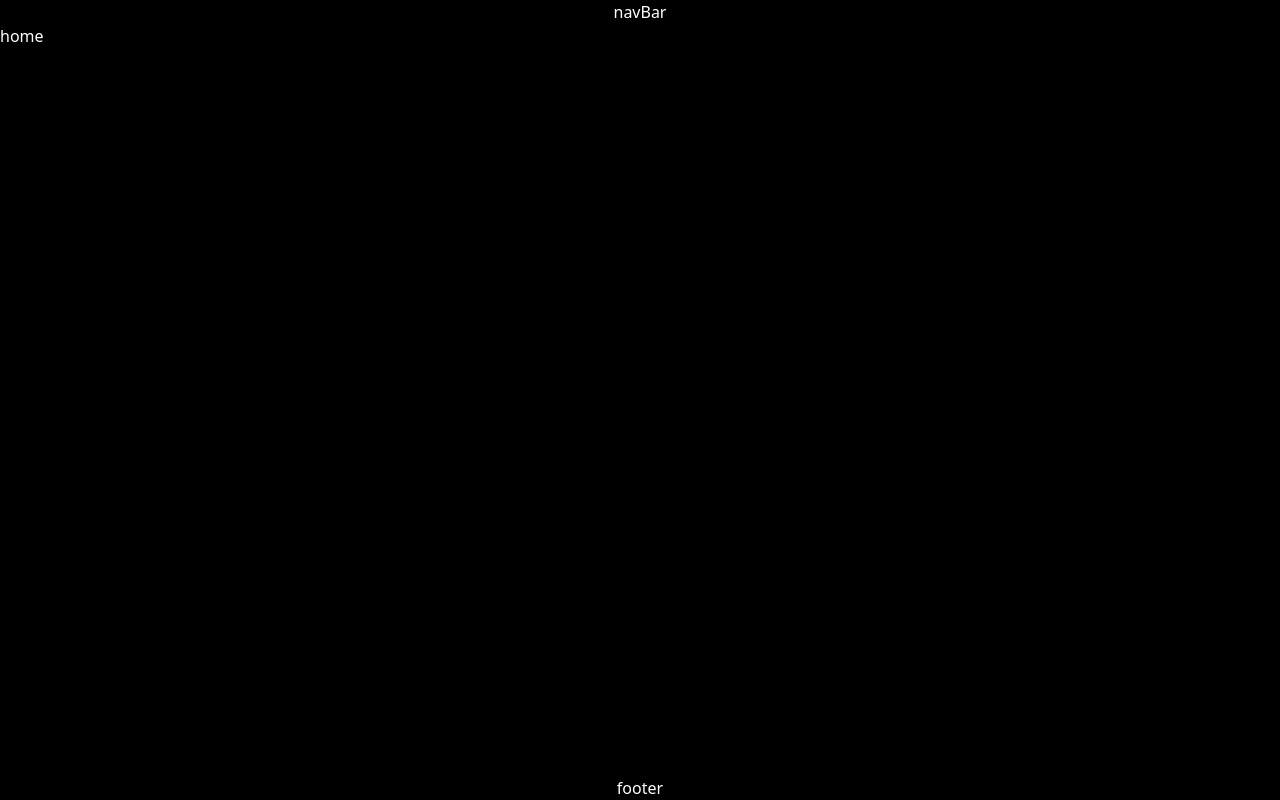
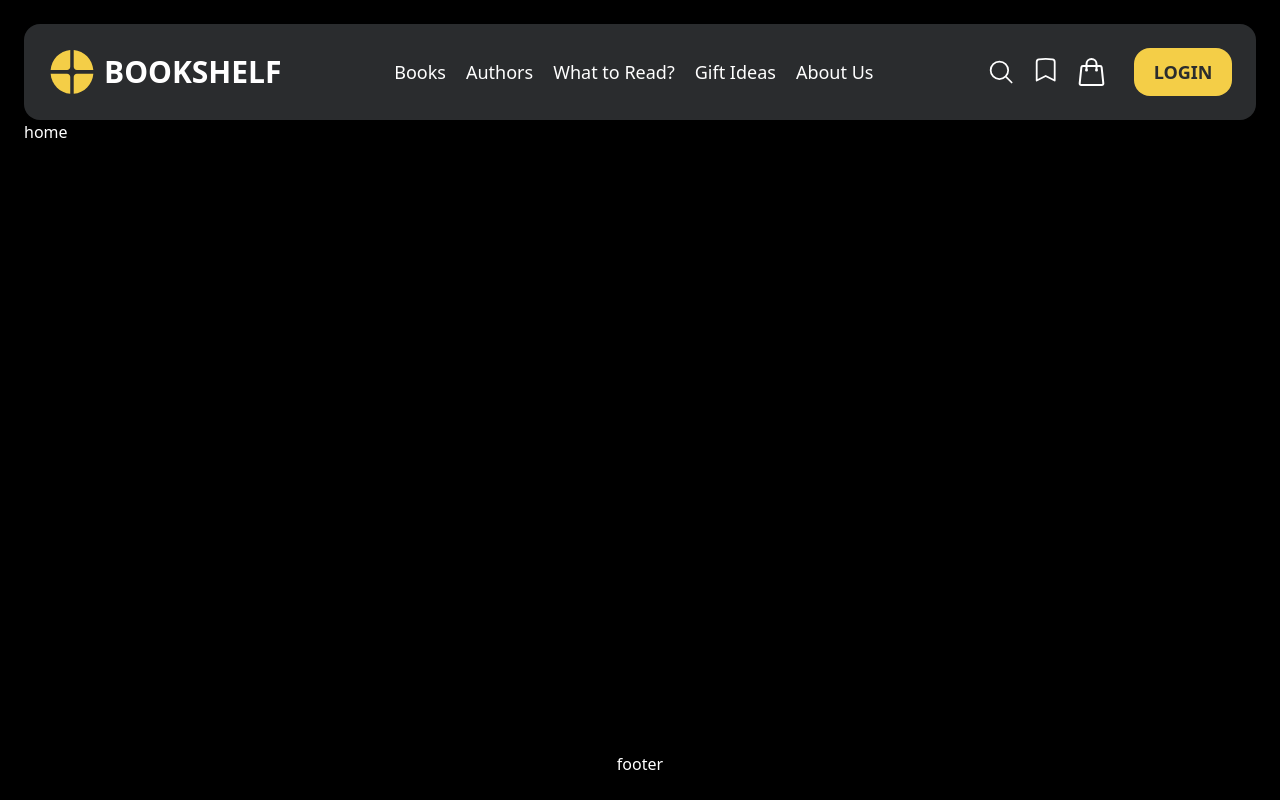
Before and after one commit to abdullahnadeemdev/bookshelf, a React (Vite) app: page / in a window 1280 px wide. Built offline with nearby package versions, Linux system fonts and the light colour scheme.

Commit message:
navbar with responsiveness

```diff
--- /dev/null
+++ b/src/assets/icons/BookmarkIcon.jsx
@@ -0,0 +1,23 @@
+import React from "react";
+
+export const BookmarkIcon = ({ className, ...props }) => {
+  return (
+    <svg
+      width={22}
+      height={25}
+      viewBox="0 0 17 20"
+      className={`xl:h-6 xl:w-6 ${className}`}
+      fill="none"
+      xmlns="http://www.w3.org/2000/svg"
+      {...props}
+    >
+      <path
+        d="M13.8433 1.07241C14.9439 1.20014 15.75 2.149 15.75 3.25699V18.75L8.25 15L0.75 18.75V3.25699C0.75 2.149 1.55608 1.20014 2.65668 1.07241C4.49156 0.859466 6.358 0.75 8.25 0.75C10.142 0.75 12.0084 0.859466 13.8433 1.07241Z"
+        stroke="white"
+        strokeWidth={1.5}
+        strokeLinecap="round"
+        strokeLinejoin="round"
+      />
+    </svg>
+  );
+};
--- /dev/null
+++ b/src/assets/icons/CartIcon.jsx
@@ -0,0 +1,23 @@
+import React from "react";
+
+export const CartIcon = ({ className, ...props }) => {
+  return (
+    <svg
+      width={25}
+      height={26}
+      viewBox="0 0 20 21"
+      fill="none"
+      className={`xl:h-7 xl:w-7 ${className}`}
+      xmlns="http://www.w3.org/2000/svg"
+      {...props}
+    >
+      <path
+        d="M13.3755 9V4.5C13.3755 2.42893 11.6966 0.75 9.62548 0.75C7.55442 0.75 5.87548 2.42893 5.87548 4.5V9M17.2315 7.00723L18.4947 19.0072C18.5646 19.6715 18.0438 20.25 17.3758 20.25H1.87512C1.20721 20.25 0.686382 19.6715 0.756302 19.0072L2.01946 7.00723C2.07973 6.43466 2.56255 6 3.13828 6H16.1127C16.6884 6 17.1712 6.43466 17.2315 7.00723ZM6.25048 9C6.25048 9.20711 6.08259 9.375 5.87548 9.375C5.66838 9.375 5.50048 9.20711 5.50048 9C5.50048 8.79289 5.66838 8.625 5.87548 8.625C6.08259 8.625 6.25048 8.79289 6.25048 9ZM13.7505 9C13.7505 9.20711 13.5826 9.375 13.3755 9.375C13.1684 9.375 13.0005 9.20711 13.0005 9C13.0005 8.79289 13.1684 8.625 13.3755 8.625C13.5826 8.625 13.7505 8.79289 13.7505 9Z"
+        stroke="white"
+        strokeWidth={1.5}
+        strokeLinecap="round"
+        strokeLinejoin="round"
+      />
+    </svg>
+  );
+};
--- /dev/null
+++ b/src/assets/icons/Index.js
@@ -0,0 +1,4 @@
+export { SearchIcon } from "./SearchIcon";
+export { BookmarkIcon } from "./BookmarkIcon";
+export { CartIcon } from "./CartIcon";
+export { MenuIcon } from "./MenuIcon";
--- /dev/null
+++ b/src/assets/icons/MenuIcon.jsx
@@ -0,0 +1,24 @@
+import React from "react";
+
+const MenuIcon = ({ height, width, ...props }) => {
+  return (
+    <svg
+      xmlns="http://www.w3.org/2000/svg"
+      width={width || 24}
+      height={height || 24}
+      stroke="currentColor"
+      className="w-5 h-5"
+      fill="none"
+      viewBox="0 0 24 24"
+      {...props}
+    >
+      <path
+        strokeLinecap="round"
+        strokeLinejoin="round"
+        strokeWidth="2"
+        d="M4 6h16M4 12h8m-8 6h16"
+      ></path>
+    </svg>
+  );
+};
+export { MenuIcon };
--- /dev/null
+++ b/src/assets/icons/SearchIcon.jsx
@@ -0,0 +1,19 @@
+export const SearchIcon = ({ className, ...props }) => {
+  return (
+    <svg
+      viewBox="0 0 24 24"
+      fill="none"
+      className={`xl:h-7 xl:w-7 ${className}`}
+      xmlns="http://www.w3.org/2000/svg"
+      {...props}
+    >
+      <path
+        d="M22 21L16.8033 15.8033M16.8033 15.8033C18.1605 14.4461 19 12.5711 19 10.5C19 6.35786 15.6421 3 11.5 3C7.35786 3 4 6.35786 4 10.5C4 14.6421 7.35786 18 11.5 18C13.5711 18 15.4461 17.1605 16.8033 15.8033Z"
+        stroke="white"
+        strokeWidth={1.5}
+        strokeLinecap="round"
+        strokeLinejoin="round"
+      />
+    </svg>
+  );
+};
--- /dev/null
+++ b/src/assets/svgs/Logo.jsx
@@ -0,0 +1,28 @@
+export const Logo = ({ className, ...props }) => {
+  return (
+    <svg
+      className={`xl:h-11 xl:w-12 ${className}`}
+      viewBox="0 0 34 35"
+      fill="none"
+      xmlns="http://www.w3.org/2000/svg"
+      {...props}
+    >
+      <path
+        d="M15.6136 0.187798V13.3999C15.6136 14.8299 14.4822 15.9898 13.0846 15.9898H0C0.665199 7.47509 7.29321 0.682455 15.6052 0C15.6112 0.0625993 15.6124 0.123971 15.6124 0.187798H15.6136Z"
+        fill="#F4CE47"
+      />
+      <path
+        d="M33.9815 15.9899H20.8969C19.5006 15.9899 18.3679 14.83 18.3679 13.4001V0.18792C18.3679 0.124093 18.3703 0.0614939 18.3751 0.00012207C26.6871 0.682577 33.3163 7.47521 33.9803 15.9899H33.9815Z"
+        fill="#F4CE47"
+      />
+      <path
+        d="M15.6136 21.3995V34.6128C15.6136 34.6754 15.6112 34.7368 15.6064 34.7994C7.29321 34.1157 0.665199 27.3255 0 18.8108H13.0846C14.4822 18.8108 15.6136 19.9695 15.6136 21.3995Z"
+        fill="#F4CE47"
+      />
+      <path
+        d="M33.9815 18.8106C33.3163 27.3253 26.6883 34.1155 18.3763 34.7979C18.3703 34.7353 18.3691 34.6739 18.3691 34.6113V21.398C18.3691 19.968 19.5018 18.8093 20.8981 18.8093H33.9827L33.9815 18.8106Z"
+        fill="#F4CE47"
+      />
+    </svg>
+  );
+};
--- /dev/null
+++ b/src/assets/svgs/index.js
@@ -0,0 +1 @@
+export { Logo } from "./Logo";
--- /dev/null
+++ b/src/components/shared/button/Button.jsx
@@ -0,0 +1,17 @@
+const Button = ({ children, variant, className, ...props }) => {
+  return (
+    <button
+      {...props}
+      className={`rounded-2xl font-semibold  duration-500 ease-out cursor-pointer
+           w-fit hover:scale-105 px-3 py-2 text-xs xs:px-4  xs:py-2.5 xs:text-sm lg:px-[19.5px] sm:py-2.5 lg:text-lg ${
+             variant === "outline"
+               ? "bg-white text-black border shadow-none border-grey hover:border-purple  flex justify-center group hover:text-purple"
+               : "text-grayBg bg-yellow "
+           } ${className} `}
+    >
+      {children}
+    </button>
+  );
+};
+
+export default Button;
--- a/src/components/shared/navBar/navBar.jsx
+++ b/src/components/shared/navBar/navBar.jsx
@@ -1,7 +1,86 @@
-import React from "react";
+import { Logo } from "../../../assets/svgs";
+import { CartIcon } from "../../../assets/icons";
+import { SearchIcon } from "../../../assets/icons";
+import { BookmarkIcon } from "../../../assets/icons";
+import { MenuIcon } from "../../../assets/icons";
+import Button from "../button/Button";
+import { useState } from "react";
+import { menuArr } from "../../../utils/utils";
 
 const NavBar = () => {
-  return <div>navBar</div>;
+  const [click, setClick] = useState(false);
+  const handleClick = () => {
+    setClick(!click);
+  };
+
+  return (
+    <div className="w-full">
+      <div className="bg-grayBg rounded-2xl w-full p-6 hidden md:block">
+        <div className=" flex items-center justify-between">
+          <div className="flex items-center gap-2 ">
+            <Logo className="h-7 w-8 lg:h-9 lg:w-10" />
+            <p className="font-semibold text-lg lg:text-2xl xl:text-3xl">
+              BOOKSHELF
+            </p>
+          </div>
+
+          <ul className="list-none flex gap-1 text-xs lg:text-base lg:gap-3 xl:gap-5 xl:text-lg ">
+            {menuArr.map((item, index) => (
+              <li key={index}>{item}</li>
+            ))}
+          </ul>
+          <div className="flex items-center ">
+            <ul className="flex gap-0.5 lg:gap-2 xl:gap-5 mr-3">
+              <li>
+                <SearchIcon className="h-4 w-4 lg:h-5.5 lg:w-5.5" />
+              </li>
+              <li>
+                <BookmarkIcon className=" h-3.5 w-3.5 lg:h-5 lg:w-5" />
+              </li>
+              <li>
+                <CartIcon className=" h-3.5 w-3.5 lg:h-5 lg:w-5" />
+              </li>
+            </ul>
+            <div>
+              <Button className="ml:2 lg:ml-4">LOGIN</Button>
+            </div>
+          </div>
+        </div>
+      </div>
+      <div className="max-w-9/12 md:hidden">
+        <div className="flex items-center gap-3 pl-px lg:pl-5 xl:pl-0 sm:gap-3 text-white">
+          <span className="flex items-center">
+            <button
+              className="px-4 py-2 rounded-sm lg:hidden "
+              onClick={handleClick}
+            >
+              <MenuIcon height={14} width={14} />
+            </button>
+          </span>
+        </div>
+        <div
+          className={`absolute top-7 sm:top-11 bg-black mt-5 rounded-lg ${
+            click ? "border border-grey " : ""
+          } w-9/12`}
+        >
+          {click ? (
+            <ul className="font-semibold w-fit">
+              {menuArr.map((e, index) => (
+                <li
+                  key={index}
+                  className="px-4 py-3 text-lg rounded-sm hover:cursor-pointer hover:text-purple hover:bg-grey"
+                >
+                  {e}
+                </li>
+              ))}
+            </ul>
+          ) : (
+            ""
+          )}
+        </div>
+      </div>
+    </div>
+  );
 };
 
 export default NavBar;
--- a/src/index.css
+++ b/src/index.css
@@ -1 +1,8 @@
 @import "tailwindcss";
+
+@theme{
+  --color-grayBg:#2a2c2e;
+  --color-yellow:#f4ce47;
+  --color-grayBg:#2a2c2e;
+
+}
--- a/src/layout/Layout.jsx
+++ b/src/layout/Layout.jsx
@@ -2,7 +2,7 @@ import NavBar from "../components/shared/navBar/navBar";
 
 const Layout = ({ children }) => {
   return (
-    <div className="flex flex-col items-center w-full font-work bg-black h-screen text-white">
+    <div className="flex flex-col items-center mx-auto w-full max-w-[1440px] font-work bg-black h-screen text-white p-6">
       <NavBar />
       {/* Childerns */}
       <div className="w-full h-full ">
--- /dev/null
+++ b/src/utils/utils.jsx
@@ -0,0 +1,7 @@
+export const menuArr = [
+  "Books",
+  "Authors",
+  "What to Read?",
+  "Gift Ideas",
+  "About Us",
+];
```
